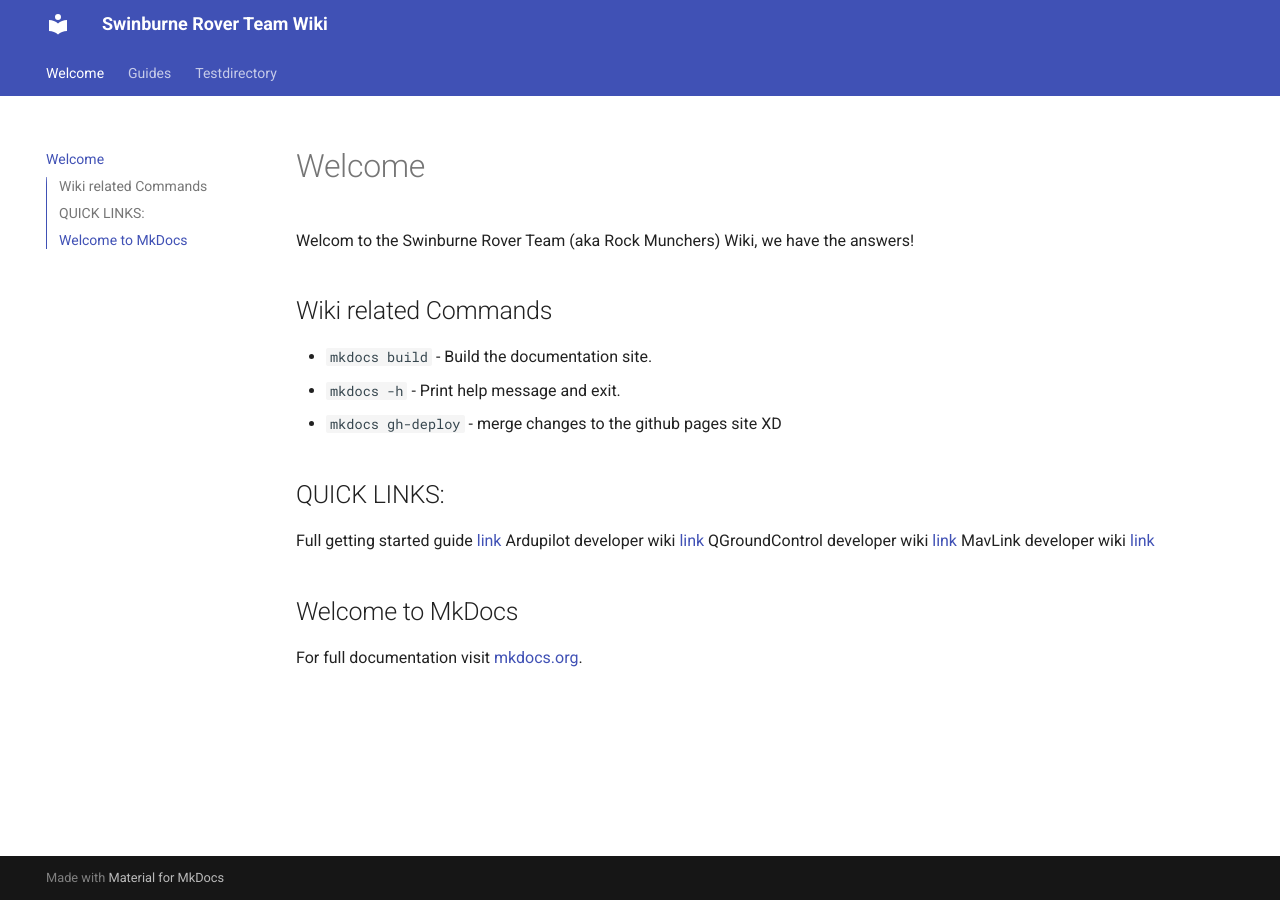
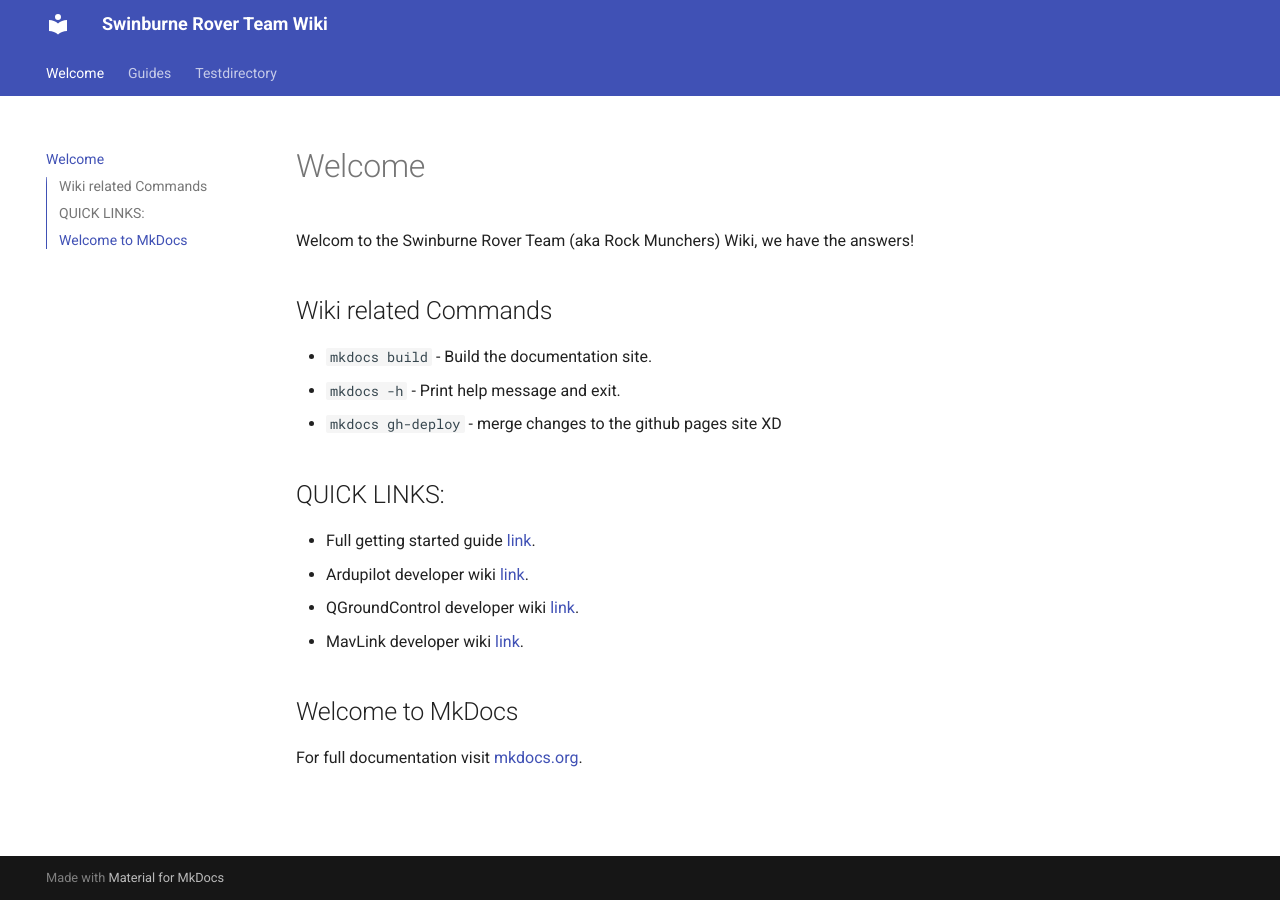
Before and after one commit to SwinRoverTeam/srt_wiki, an MkDocs documentation site: the page built from docs/index.md, in a window 1280 px wide. Built offline with MkDocs 1.6.1 and Material for MkDocs 9.7.7, drawn with Linux system fonts in a browser that asks for light colours.

```diff
--- a/docs/index.md
+++ b/docs/index.md
@@ -10,10 +10,10 @@ Welcom to the Swinburne Rover Team (aka Rock Munchers) Wiki, we have the answers
 
 ## QUICK LINKS:
 
-Full getting started guide [link](guides/index.md)
-Ardupilot developer wiki [link](https://ardupilot.org/dev/index.html)
-QGroundControl developer wiki [link](https://docs.qgroundcontrol.com/master/en/qgc-dev-guide/)
-MavLink developer wiki [link](https://mavlink.io/en/)
+* Full getting started guide [link](guides/index.md).
+* Ardupilot developer wiki [link](https://ardupilot.org/dev/index.html).
+* QGroundControl developer wiki [link](https://docs.qgroundcontrol.com/master/en/qgc-dev-guide/).
+* MavLink developer wiki [link](https://mavlink.io/en/).
 
 ## Welcome to MkDocs
 
```
